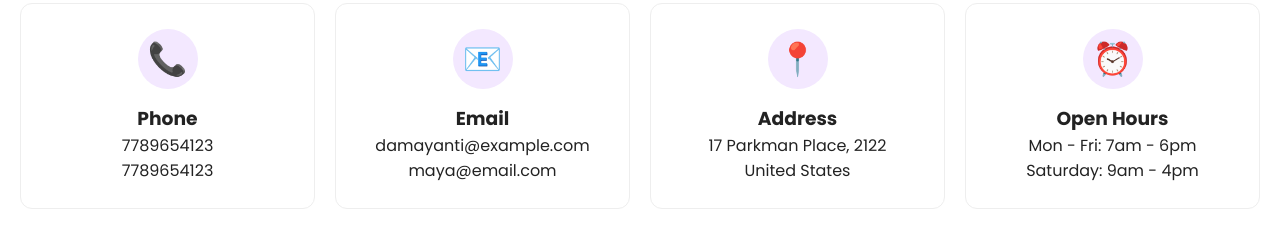
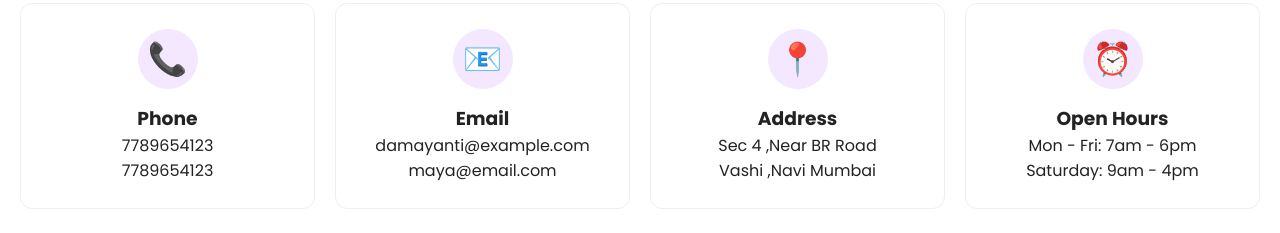
Before and after one commit to Damyanti29/mypethouse, a React (Vite) app: page / in a window 1280 px wide. Shown: the part 2780-3013 px from the top of the page. Built offline with nearby package versions, Linux system fonts and the light colour scheme.

Commit message:
Update Contact.jsx

```diff
--- a/src/Contact.jsx
+++ b/src/Contact.jsx
@@ -29,8 +29,8 @@ const Contact = () => {
         <div className="contact-card">
           <div className="contact-icon">📍</div>
           <h3>Address</h3>
-          <p>17 Parkman Place, 2122</p>
-          <p>United States</p>
+          <p>Sec 4 ,Near BR Road</p>
+          <p>Vashi ,Navi Mumbai</p>
         </div>
 
         <div className="contact-card">
```
